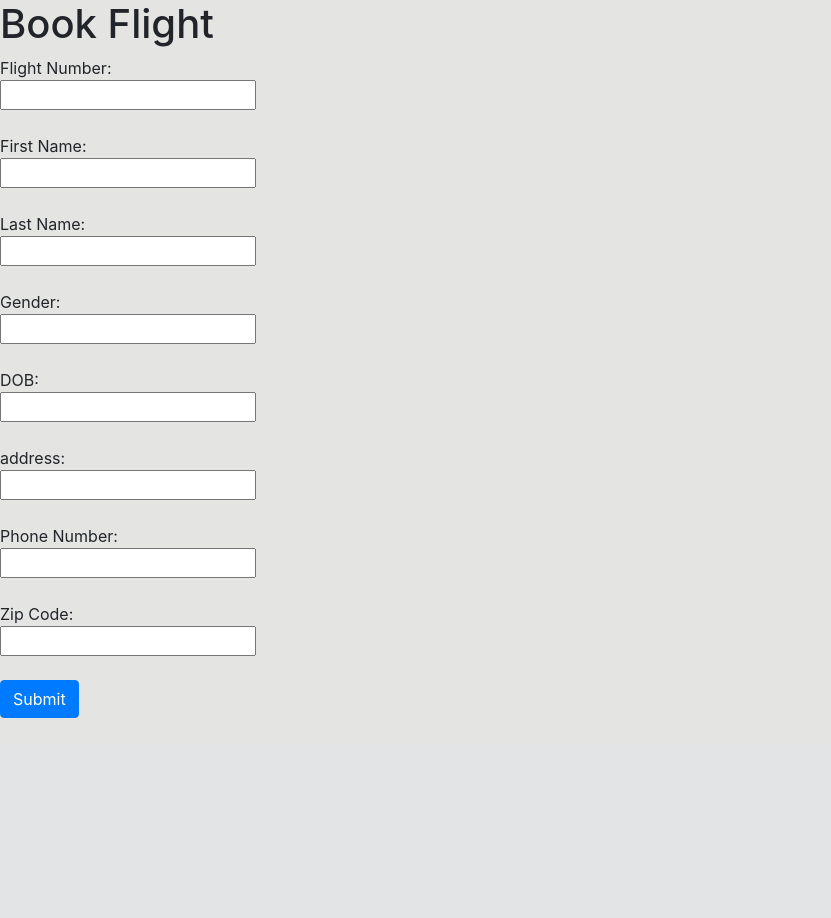
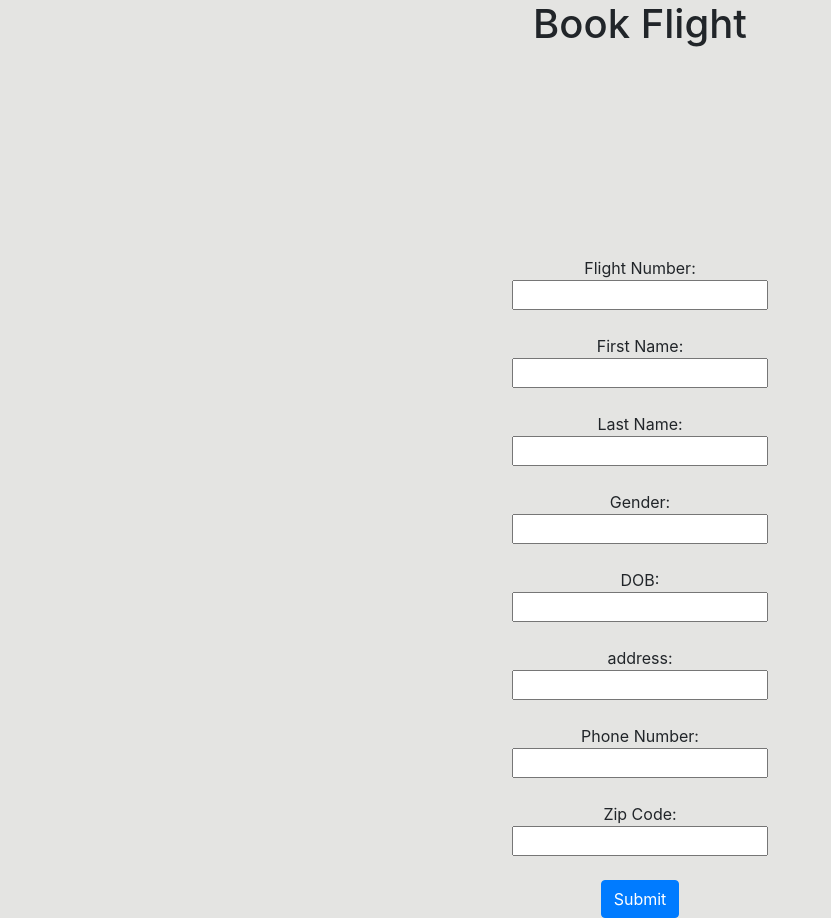
Before and after one commit to adialachar/CS166PhaseThree, a Flask app: page /bookflight in a window 1280 px wide. Shown: the part 56-974 px from the top of the page, without its empty margins (0-831 px from the left). Before the commit the page ends 774 px from the top, so only its background shows below. Run offline with Flask 2, Linux system fonts and the light colour scheme; some libraries are stand-ins or nearby versions.

Commit message:
changed book flights

```diff
--- a/templates/bookflights.html
+++ b/templates/bookflights.html
@@ -96,9 +96,9 @@
 
 
 
-	  <h1> Book Flight </h1>
+	  <h1 align=center style = "padding-top: 200pz;"> Book Flight </h1>
 
-		<form action = "" method = post>
+		<form action = "" method = post align=center style="padding-top: 200px">
 			Flight Number: <br>
 			<input type = text name = "flight_number"><br><br>
 
```
